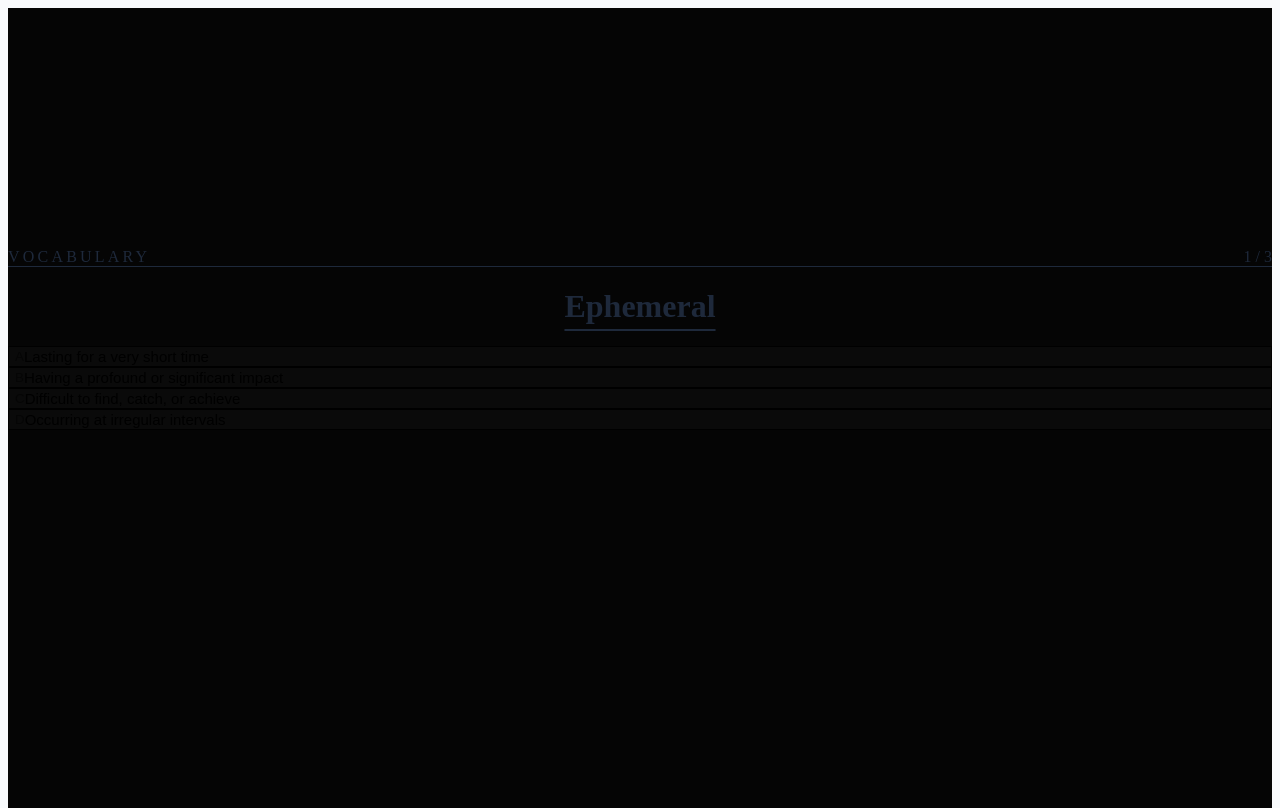
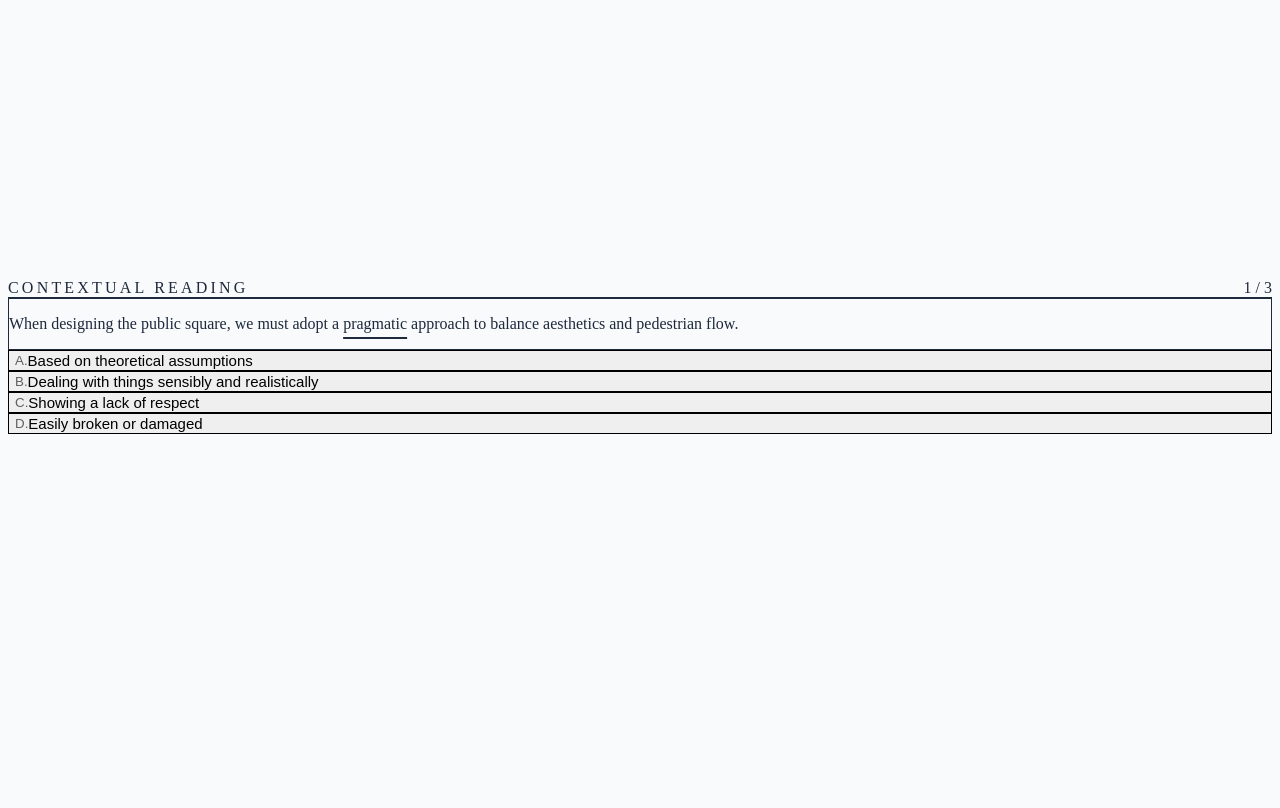
Before and after one commit to dk6760098/english-space, a Next.js app: page / in a window 1280 px wide. Built offline with nearby package versions, Linux system fonts and the light colour scheme.

Commit message:
final ui update

```diff
--- a/app/page.tsx
+++ b/app/page.tsx
@@ -2,26 +2,11 @@
 
 import { useState } from 'react';
 
-// 终极版内置词库：包含全英释义和深度中文解析
+// 内置词库：加入了 sentence 字段，提供完整的语境
 const vocabulary = [
   {
-    word: "Ephemeral",
-    options: [
-      "Lasting for a very short time",
-      "Having a profound or significant impact",
-      "Difficult to find, catch, or achieve",
-      "Occurring at irregular intervals"
-    ],
-    correctIndex: 0,
-    resolution: {
-      phonetic: "/ɪˈfem(ə)rəl/",
-      translation: "adj. 短暂的；朝生暮死的",
-      example: "Fashions are ephemeral; true style is timeless.",
-      exampleTranslation: "流行是短暂的，真正的风格才永恒。"
-    }
-  },
-  {
     word: "Pragmatic",
+    sentence: "When designing the public square, we must adopt a pragmatic approach to balance aesthetics and pedestrian flow.",
     options: [
       "Based on theoretical assumptions",
       "Dealing with things sensibly and realistically",
@@ -32,12 +17,12 @@ const vocabulary = [
     resolution: {
       phonetic: "/præɡˈmætɪk/",
       translation: "adj. 实用的；务实的",
-      example: "We need to adopt a pragmatic approach to solve this issue.",
-      exampleTranslation: "我们需要采取务实的方法来解决这个问题。"
+      exampleTranslation: "在设计公共广场时，我们必须采取务实的方法来平衡美观与人流量。"
     }
   },
   {
     word: "Meticulous",
+    sentence: "The site analysis required a meticulous mapping of transportation and green space layers.",
     options: [
       "Acting quickly without thought",
       "Showing great attention to detail; very careful",
@@ -48,8 +33,23 @@ const vocabulary = [
     resolution: {
       phonetic: "/məˈtɪkjələs/",
       translation: "adj. 一丝不苟的；极其细致的",
-      example: "The architect was meticulous about the building's layout.",
-      exampleTranslation: "这位建筑师对建筑的布局一丝不苟。"
+      exampleTranslation: "场地分析需要对交通和绿地功能层进行极其细致的测绘。"
+    }
+  },
+  {
+    word: "Symbiotic",
+    sentence: "The report explores the symbiotic logic between formal infrastructure and informal park usage.",
+    options: [
+      "Involving interaction between two organisms living in close association",
+      "Causing a feeling of strong dislike",
+      "Existing at or from the beginning of time",
+      "Not able to be changed or reversed"
+    ],
+    correctIndex: 0,
+    resolution: {
+      phonetic: "/ˌsɪm.baɪˈɒt.ɪk/",
+      translation: "adj. 共生的；相互依赖的",
+      exampleTranslation: "该报告探讨了正式基础设施与非正式公园使用之间的共生逻辑。"
     }
   }
 ];
@@ -73,7 +73,6 @@ export default function Home() {
       setSelectedOption(null);
       setIsAnswered(false);
     } else {
-      // 模拟所有单词背完的状态
       alert("Today's review is complete!");
       setCurrentIndex(0);
       setSelectedOption(null);
@@ -81,44 +80,61 @@ export default function Home() {
     }
   };
 
+  // 高亮句子中目标单词的渲染函数
+  const renderSentence = (sentence: string, targetWord: string) => {
+    // 忽略大小写拆分句子
+    const parts = sentence.split(new RegExp(`(${targetWord})`, 'gi'));
+    return (
+      <p className="text-xl md:text-2xl text-zinc-300 leading-relaxed font-medium">
+        {parts.map((part, i) =>
+          part.toLowerCase() === targetWord.toLowerCase() ? (
+            <span key={i} className="text-white font-bold underline decoration-zinc-500 decoration-2 underline-offset-8">
+              {part}
+            </span>
+          ) : (
+            <span key={i}>{part}</span>
+          )
+        )}
+      </p>
+    );
+  };
+
   return (
-    <div className="min-h-screen bg-[#050505] text-gray-300 flex flex-col items-center justify-center p-6 selection:bg-gray-700 font-sans">
-      <div className="max-w-xl w-full flex flex-col space-y-10">
+    // 使用 zinc-950 作为背景，比纯黑柔和，对比度极高
+    <div className="min-h-screen bg-zinc-950 text-zinc-200 flex flex-col items-center justify-center p-6 selection:bg-zinc-700 font-sans">
+      <div className="max-w-2xl w-full flex flex-col space-y-12">
 
         {/* 顶部状态栏 */}
-        <div className="flex justify-between items-center border-b border-gray-800 pb-4">
-          <span className="text-xs font-mono text-gray-500 tracking-[0.2em] uppercase">
-            Vocabulary
+        <div className="flex justify-between items-center border-b border-zinc-800 pb-4">
+          <span className="text-xs font-mono text-zinc-500 tracking-[0.2em] uppercase">
+            Contextual Reading
           </span>
-          <span className="text-xs font-mono text-gray-500">
+          <span className="text-xs font-mono text-zinc-500">
             {currentIndex + 1} / {vocabulary.length}
           </span>
         </div>
 
-        {/* 目标单词展示区 */}
-        <div className="flex flex-col items-center justify-center py-6">
-          <h1 className="text-5xl md:text-6xl font-bold text-white tracking-tight underline decoration-gray-700 decoration-2 underline-offset-[12px]">
-            {currentData.word}
-          </h1>
+        {/* 语境句子展示区 */}
+        <div className="py-8 px-4 bg-zinc-900 rounded-2xl border border-zinc-800/50 shadow-lg">
+          {renderSentence(currentData.sentence, currentData.word)}
         </div>
 
         {/* 全英选项区 */}
-        <div className="space-y-3">
+        <div className="space-y-4">
           {currentData.options.map((option, index) => {
-            // 极简基础样式
-            let buttonStyle = "border-gray-800 bg-[#0a0a0a] text-gray-400 hover:border-gray-500 hover:text-gray-100";
+            // 提亮了选项的背景和文字颜色
+            let buttonStyle = "border-zinc-700 bg-zinc-800/50 text-zinc-300 hover:border-zinc-400 hover:bg-zinc-800 hover:text-white";
 
-            // 作答后的状态判断
             if (isAnswered) {
               if (index === currentData.correctIndex) {
-                // 正确答案：低饱和度的绿色边框和文字
-                buttonStyle = "border-[#1c3a27] bg-[#0c160f] text-[#4ade80]";
+                // 正确答案：清晰的绿色
+                buttonStyle = "border-emerald-600/50 bg-emerald-900/20 text-emerald-400";
               } else if (index === selectedOption) {
-                // 选错的答案：低饱和度的红色边框和文字
-                buttonStyle = "border-[#3f1919] bg-[#1a0a0a] text-[#f87171]";
+                // 选错的答案：清晰的红色
+                buttonStyle = "border-rose-600/50 bg-rose-900/20 text-rose-400";
               } else {
-                // 未被选择的错误答案：深度弱化
-                buttonStyle = "border-transparent bg-[#050505] text-gray-700 opacity-40";
+                // 未选错误答案：变暗
+                buttonStyle = "border-transparent bg-zinc-900/30 text-zinc-600";
               }
             }
 
@@ -129,10 +145,10 @@ export default function Home() {
                 disabled={isAnswered}
                 className={`w-full text-left p-5 rounded-xl border transition-all duration-300 ease-in-out flex items-center ${buttonStyle}`}
               >
-                <span className="mr-5 text-xs font-mono opacity-50 uppercase w-4 text-center">
-                  {String.fromCharCode(97 + index)}
+                <span className="mr-5 text-sm font-mono opacity-60 uppercase w-6 text-center">
+                  {String.fromCharCode(97 + index)}.
                 </span>
-                <span className="text-[15px] leading-relaxed">
+                <span className="text-[15px] leading-relaxed font-medium">
                   {option}
                 </span>
               </button>
@@ -140,38 +156,31 @@ export default function Home() {
           })}
         </div>
 
-        {/* 解析区与下一步按钮 (作答后平滑出现) */}
+        {/* 解析区与下一步按钮 */}
         <div
           className={`flex flex-col space-y-6 transition-all duration-700 ease-out overflow-hidden ${isAnswered ? 'opacity-100 max-h-[500px]' : 'opacity-0 max-h-0'
             }`}
         >
-          {/* 中文解析卡片 */}
-          <div className="p-6 rounded-xl bg-[#0a0a0a] border border-gray-800/60 space-y-4">
+          <div className="p-6 rounded-xl bg-zinc-900 border border-zinc-800 space-y-4">
             <div className="flex items-end space-x-4 mb-2">
-              <span className="text-white font-medium text-lg tracking-wide">
+              <span className="text-white font-semibold text-lg tracking-wide">
                 {currentData.resolution.translation}
               </span>
-              <span className="text-gray-500 font-mono text-sm">
+              <span className="text-zinc-500 font-mono text-sm">
                 {currentData.resolution.phonetic}
               </span>
             </div>
-
-            <div className="h-px w-full bg-gray-800/50"></div>
-
-            <div className="space-y-1">
-              <p className="text-gray-400 text-sm italic leading-relaxed">
-                "{currentData.resolution.example}"
-              </p>
-              <p className="text-gray-600 text-xs leading-relaxed">
+            <div className="h-px w-full bg-zinc-800"></div>
+            <div>
+              <p className="text-zinc-400 text-sm leading-relaxed">
                 {currentData.resolution.exampleTranslation}
               </p>
             </div>
           </div>
 
-          {/* 下一步按钮 */}
           <button
             onClick={handleNext}
-            className="w-full py-4 bg-white text-black text-sm font-bold tracking-widest uppercase rounded-xl hover:bg-gray-200 active:scale-[0.98] transition-all duration-200"
+            className="w-full py-4 bg-white text-zinc-950 text-sm font-bold tracking-widest uppercase rounded-xl hover:bg-zinc-200 active:scale-[0.98] transition-all duration-200"
           >
             Continue →
           </button>
```
